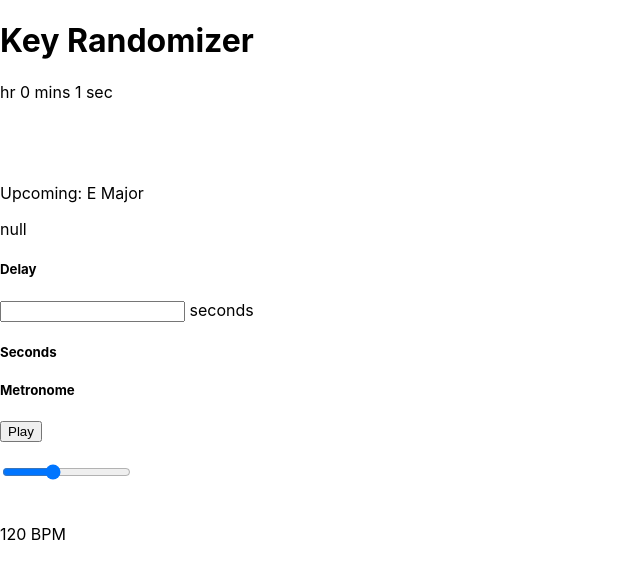
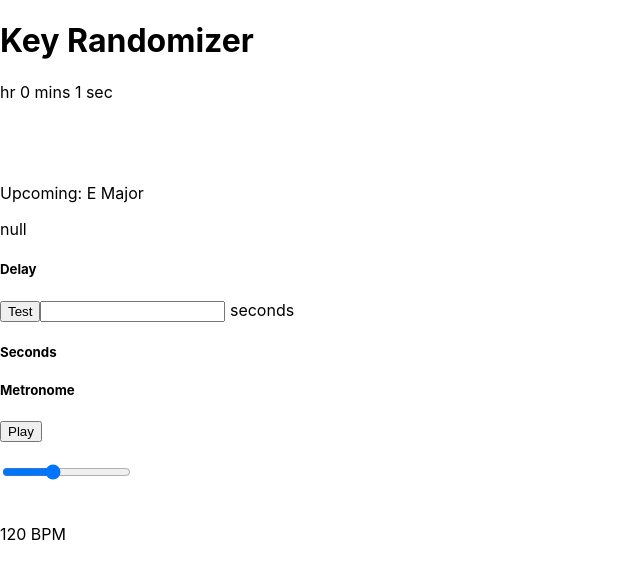
Before and after one commit to luketurnerdev/randomkeygenerator, a React (Create React App) app: page / in a window 1280 px wide. Shown: the top 578 px of the page, without its empty margins (0-640 px from the left). Built offline with nearby package versions, Linux system fonts and the light colour scheme.

Commit message:
object keys can play correct chord

```diff
--- a/src/Components/Randomizer/index.js
+++ b/src/Components/Randomizer/index.js
@@ -15,7 +15,6 @@ import {chords} from "../../utils/musicImports";
 
 
 const Randomizer = () => {
-  console.log(chords["CMajor"])
   // chords["CMajor"].play()
   // const keys = ["Ab","A","Bb","B","C","Db","D","Eb","E","F","Gb","G"];
   const keys = ["C","E", "Db"];
@@ -85,7 +84,6 @@ const Randomizer = () => {
   const clockRenderer = ({ hours, minutes, seconds, completed, api}) => {
 
     if (completed) {
-        console.log('in completed')
         // Start timer over
         api.start();
         // Play sound of new key
@@ -112,6 +110,12 @@ const Randomizer = () => {
     }
   }
 
+  const test = () => {
+    let current = `${currentKey}${currentMod}`;
+    console.log(`${currentKey}${currentMod}`)
+    chords[current].play()
+  }
+
   return (
     <div className="App">
      <h1>Key Randomizer</h1>
@@ -119,6 +123,7 @@ const Randomizer = () => {
         <KeyDisplay />
         <p>{!currentKey && "null"}</p>
         <h5>Delay</h5>
+        <button onClick={() => test()}> Test </button>
         <input type="number" onChange={e => changeDelay(e)} /> <span> seconds </span>
         {/* <div>
             <button onClick={() => decrementDelay(1)}>Down</button>
```
